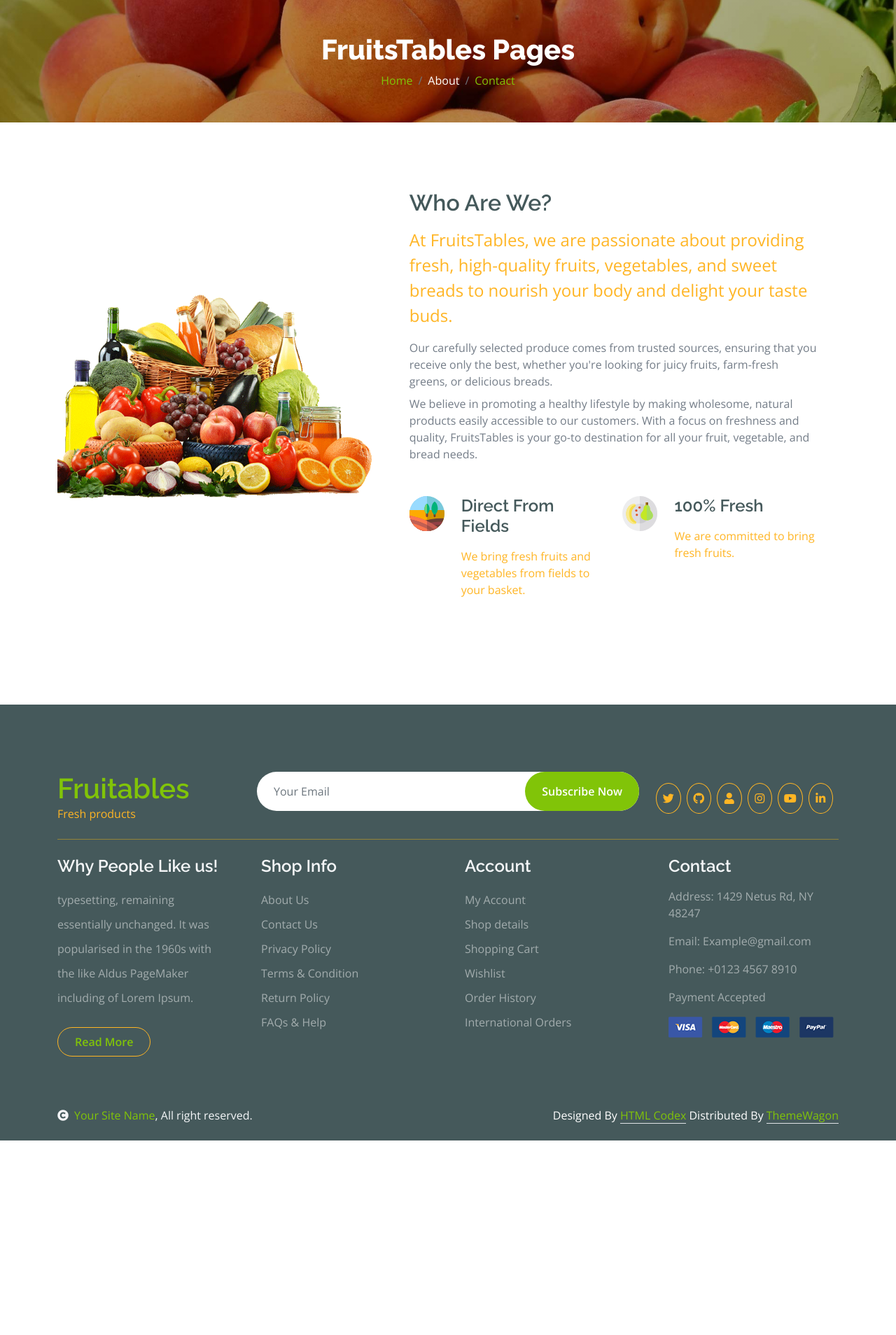
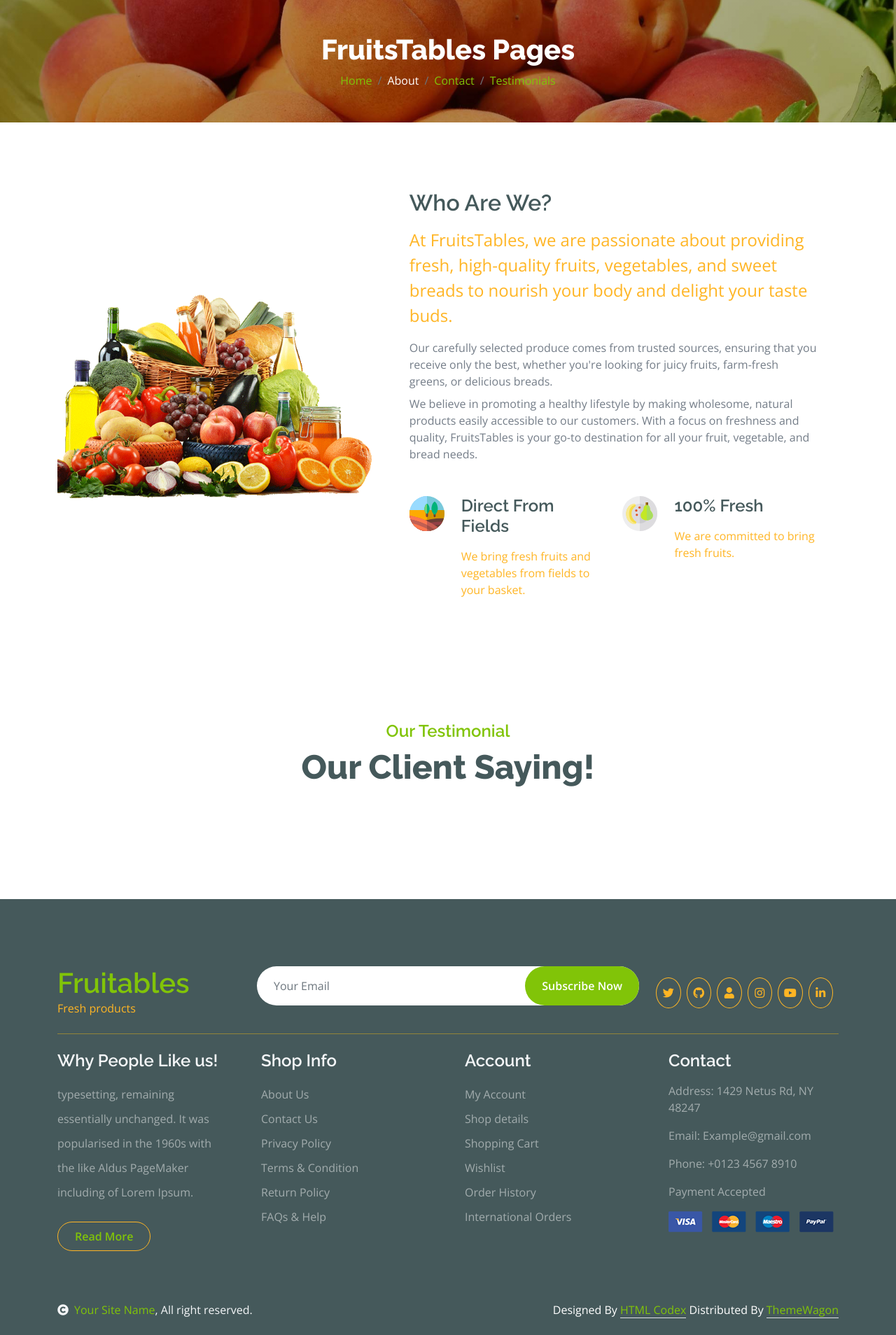
Before and after one commit to arunkumar02042002/fruits-seller-E-commerce-website, a Django app: page /about/ in a window 1280 px wide. Shown: the part 153-2061 px from the top of the page at 70% size. Before the commit the page ends 1783 px from the top, so only its background shows below. Run offline with Django 5.2, Linux system fonts and the light colour scheme; data that the repository does not hold is empty; some libraries are stand-ins or nearby versions.

Commit message:
Added HTML for Testimonials

```diff
--- a/src/templates/includes/navbar.html
+++ b/src/templates/includes/navbar.html
@@ -16,7 +16,7 @@
     </div>
     <div class="container px-0">
         <nav class="navbar navbar-light bg-white navbar-expand-xl">
-            <a href="index.html" class="navbar-brand"><h1 class="text-primary display-6">Fruitables</h1></a>
+            <a href="{% url 'home' %}" class="navbar-brand"><h1 class="text-primary display-6">Fruitables</h1></a>
             <button class="navbar-toggler py-2 px-3" type="button" data-bs-toggle="collapse" data-bs-target="#navbarCollapse">
                 <span class="fa fa-bars text-primary"></span>
             </button>
@@ -30,7 +30,7 @@
                         <div class="dropdown-menu m-0 bg-secondary rounded-0">
                             <a href="cart.html" class="dropdown-item">Cart</a>
                             <a href="chackout.html" class="dropdown-item">Chackout</a>
-                            <a href="testimonial.html" class="dropdown-item">Testimonial</a>
+                            <a href="{% url 'testimonials' %}" class="dropdown-item">Testimonial</a>
                             <a href="404.html" class="dropdown-item">404 Page</a>
                         </div>
                     </div>
--- a/src/templates/includes/single_page_header.html
+++ b/src/templates/includes/single_page_header.html
@@ -5,6 +5,7 @@
         <li class="breadcrumb-item"><a id="home-link" href="{% url 'home' %}">Home</a></li>
         <li class="breadcrumb-item"><a id="about-link" href="{% url 'about' %}">About</a></li>
         <li class="breadcrumb-item"><a id="contact-link" href="{% url 'contact' %}">Contact</a></li>
+        <li class="breadcrumb-item"><a id="testimonials-link" href="{% url 'testimonials' %}">Testimonials</a></li>
     </ol>
 </div>
 <!-- Single Page Header End -->
--- /dev/null
+++ b/src/templates/includes/testimonials.html
@@ -0,0 +1,39 @@
+{% load static %}
+<!-- Tastimonial Start -->
+<div class="container-fluid testimonial py-3">
+    <div class="container py-5">
+        <div class="testimonial-header text-center">
+            <h4 class="text-primary">Our Testimonial</h4>
+            <h1 class="display-5 mb-5 text-dark">Our Client Saying!</h1>
+        </div>
+        <div class="owl-carousel testimonial-carousel">
+            {% for testimonial in top_rated_testimonials %}
+            <div class="testimonial-item img-border-radius bg-light rounded p-4">
+                <div class="position-relative">
+                    <i class="fa fa-quote-right fa-2x text-secondary position-absolute" style="bottom: 30px; right: 0;"></i>
+                    <div class="mb-4 pb-4 border-bottom border-secondary">
+                        <p class="mb-0">{{testimonial.feedback}}
+                        </p>
+                    </div>
+                    <div class="d-flex align-items-center flex-nowrap">
+                        <div class="bg-secondary rounded">
+                            <img src="{% static 'img/testimonial-1.jpg' %}" class="img-fluid rounded" style="width: 100px; height: 100px;" alt="">
+                        </div>
+                        <div class="ms-4 d-block">
+                            <h4 class="text-dark">{{testimonial.name}}</h4>
+                            <p class="m-0 pb-3">{{testimonial.profession}}</p>
+                            <div id="ratingContainer" class="d-flex pe-5">
+                                <!-- <i class="fas fa-star text-primary"></i>
+                                <i class="fas fa-star text-primary"></i>
+                                <i class="fas fa-star text-primary"></i>
+                                <i class="fas fa-star"></i> -->
+                            </div>
+                        </div>
+                    </div>
+                </div>
+            </div>
+            {% endfor %}
+        </div>
+    </div>
+</div>
+<!-- Tastimonial End -->
--- a/src/templates/main/about.html
+++ b/src/templates/main/about.html
@@ -9,7 +9,7 @@
 {% include "includes/single_page_header.html" %}
 
 <!-- About us -->
-<section class="py-3 mb-5 py-md-5">
+<section class="py-3 mb-2 py-md-5">
   <div class="container py-5">
     <div class="row gy-3 gy-md-4 gy-lg-0 align-items-lg-center">
       <div class="col-12 col-lg-6 col-xl-5">
@@ -83,6 +83,8 @@
 </section>
 <!-- About us End -->
 
+{% include "includes/testimonials.html" %}
+
 {% endblock content %}
 
 {% block js %}
```
Also changed, not shown: src/templates/main/testimonial_form.html (added, +72 -0 lines).
